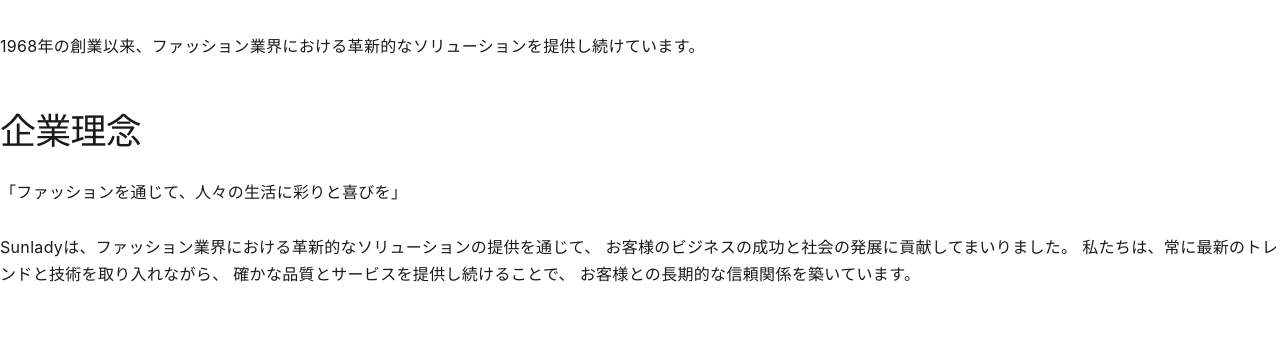
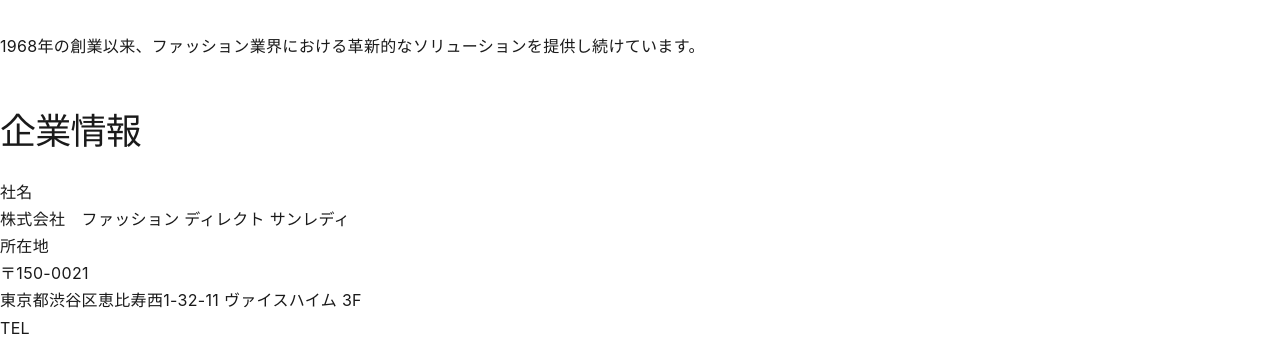
Before and after one commit to harukaaatashi/sunlady-home, a Next.js app: page /about in a window 1280 px wide. Shown: the part 4333-4671 px from the top of the page. Built offline with nearby package versions, Linux system fonts and the light colour scheme.

Commit message:
企業理念セクションを削除

```diff
--- a/src/app/about/page.tsx
+++ b/src/app/about/page.tsx
@@ -20,31 +20,6 @@
             1968年の創業以来、ファッション業界における革新的なソリューションを提供し続けています。
           </p>
         </div>
-
-        {/* ミッションセクション */}
-        <motion.section
-          className="max-w-4xl mx-auto mb-16"
-          initial={{ opacity: 0, y: 20 }}
-          whileInView={{ opacity: 1, y: 0 }}
-          transition={{ duration: 0.8 }}
-          viewport={{ once: true }}
-        >
-          <div className="bg-gradient-to-r from-blue-50 to-blue-100 dark:from-blue-900/20 dark:to-blue-800/20 p-8 sm:p-12 rounded-2xl text-center">
-            <h2 className="text-2xl sm:text-3xl font-bold mb-6 text-blue-900 dark:text-blue-100">
-              企業理念
-            </h2>
-            <p className="text-blue-800 dark:text-blue-200 text-xl sm:text-2xl font-medium leading-relaxed mb-8">
-              「ファッションを通じて、人々の生活に彩りと喜びを」
-            </p>
-            <p className="text-blue-700 dark:text-blue-300 text-lg leading-relaxed max-w-3xl mx-auto">
-              Sunladyは、ファッション業界における革新的なソリューションの提供を通じて、
-              お客様のビジネスの成功と社会の発展に貢献してまいりました。
-              私たちは、常に最新のトレンドと技術を取り入れながら、
-              確かな品質とサービスを提供し続けることで、
-              お客様との長期的な信頼関係を築いています。
-            </p>
-          </div>
-        </motion.section>
 
         {/* 企業情報セクション */}
         <motion.section
```
